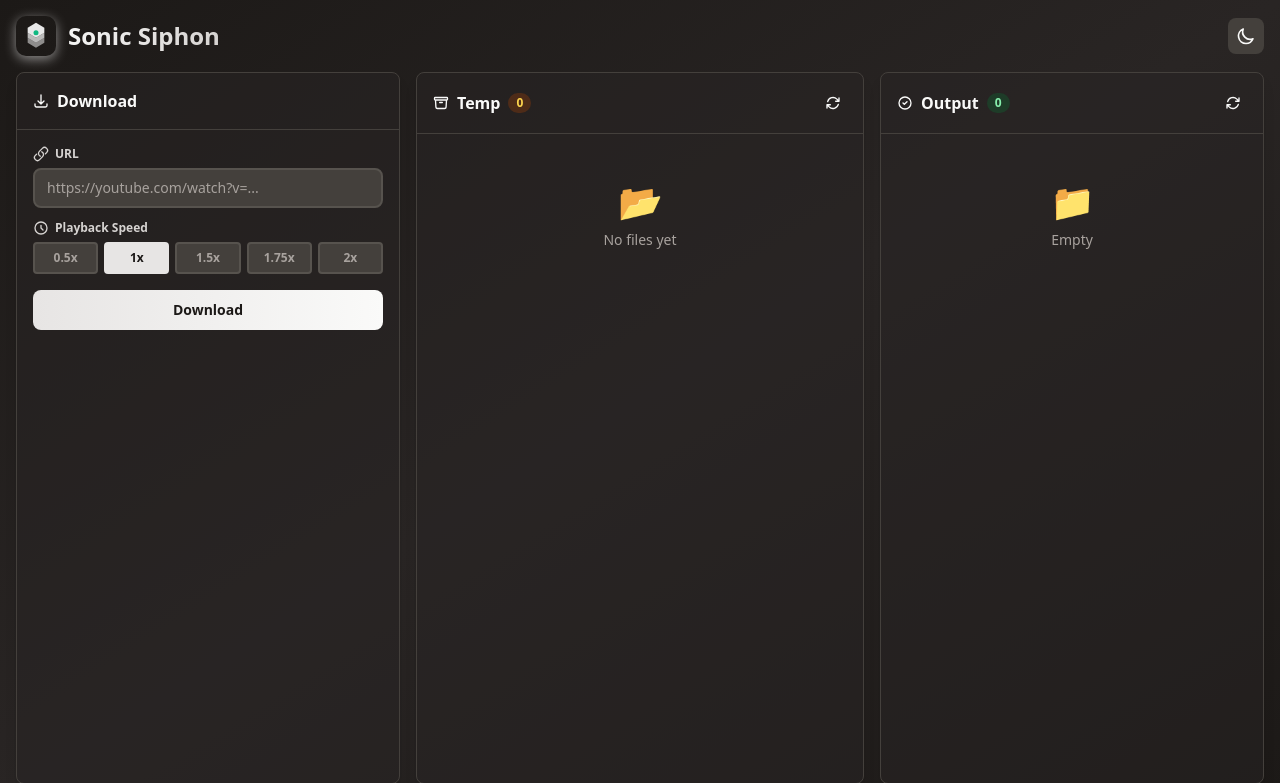
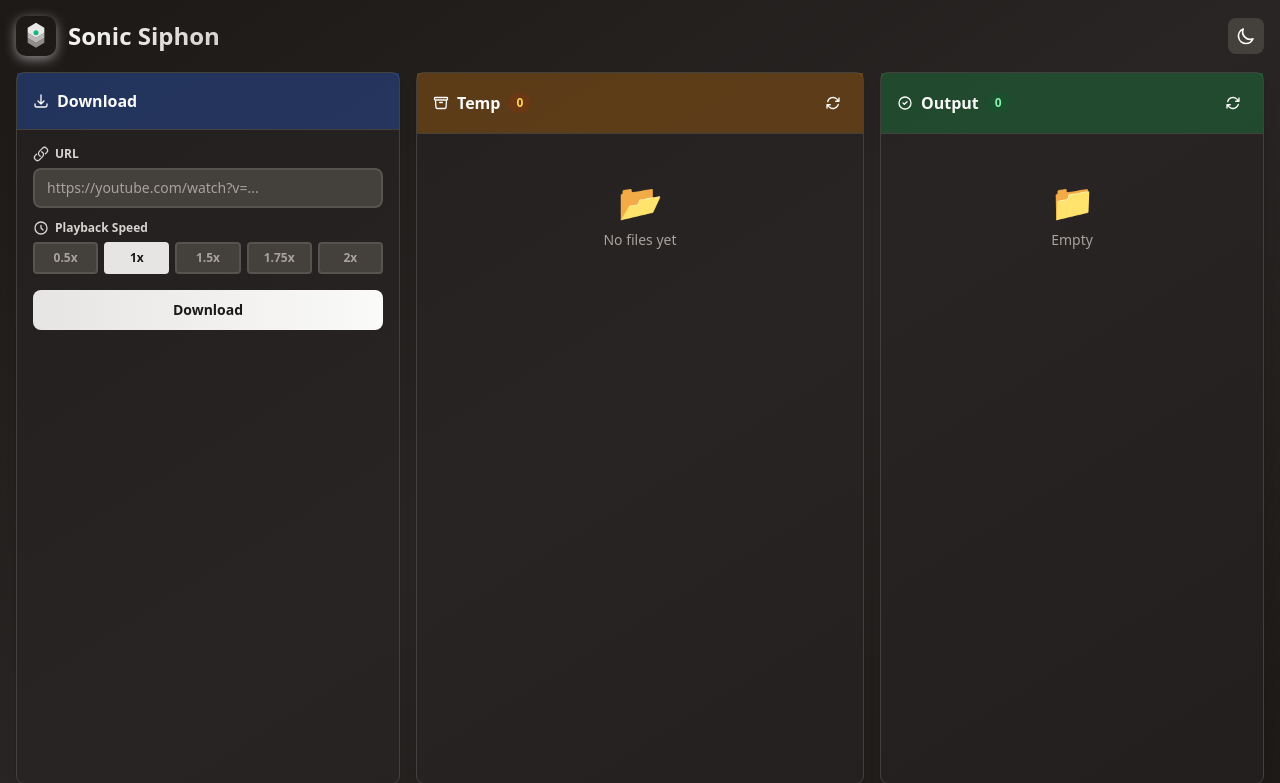
Before and after one commit to Gren-95/sonic-siphon, a Flask app: page / in a window 1280 px wide. Shown: the top 783 px of the page. Run offline with Flask 3, Linux system fonts and the light colour scheme; data that the repository does not hold is empty; style sheets or scripts are compiled from the project's sources; parts of the project's set-up code (start-up, migrations or seed data) failed here and were passed over; some libraries are stand-ins or nearby versions.

Commit message:
Closes #7

```diff
--- a/templates/index.html
+++ b/templates/index.html
@@ -62,7 +62,7 @@
             <!-- 1. Download Form -->
             <div class="flex-shrink-0 lg:w-80 xl:w-96">
                 <div class="bg-white dark:bg-stone-800/50 rounded-lg shadow-lg border border-stone-200 dark:border-stone-700 h-full flex flex-col">
-                    <div class="p-4 border-b border-stone-200 dark:border-stone-700 flex items-center gap-2">
+                    <div class="p-4 border-b border-stone-200 dark:border-stone-700 bg-blue-100 dark:bg-blue-600/30 flex items-center gap-2">
                         <svg class="w-4 h-4" fill="none" stroke="currentColor" viewBox="0 0 24 24" xmlns="http://www.w3.org/2000/svg">
                             <path stroke-linecap="round" stroke-linejoin="round" stroke-width="2" d="M3 16.5v2.25A2.25 2.25 0 005.25 21h13.5A2.25 2.25 0 0021 18.75V16.5M16.5 12L12 16.5m0 0L7.5 12m4.5 4.5V3"></path>
                         </svg>
@@ -126,7 +126,7 @@
             <!-- 2. Temp Files -->
             <div class="flex-1 min-w-0">
                 <div class="bg-white dark:bg-stone-800/50 rounded-lg shadow-lg border border-stone-200 dark:border-stone-700 h-full flex flex-col">
-                    <div class="p-4 border-b border-stone-200 dark:border-stone-700 flex items-center justify-between">
+                    <div class="p-4 border-b border-stone-200 dark:border-stone-700 bg-amber-100 dark:bg-amber-600/30 flex items-center justify-between">
                         <div class="flex items-center gap-2">
                             <svg class="w-4 h-4" fill="none" stroke="currentColor" viewBox="0 0 24 24" xmlns="http://www.w3.org/2000/svg">
                                 <path stroke-linecap="round" stroke-linejoin="round" stroke-width="2" d="M20.25 7.5l-.625 10.632a2.25 2.25 0 01-2.247 2.118H6.622a2.25 2.25 0 01-2.247-2.118L3.75 7.5M10 11.25h4M3.375 7.5h17.25c.621 0 1.125-.504 1.125-1.125v-1.5c0-.621-.504-1.125-1.125-1.125H3.375c-.621 0-1.125.504-1.125 1.125v1.5c0 .621.504 1.125 1.125 1.125z"></path>
@@ -157,7 +157,7 @@
             <!-- 3. Output Files -->
             <div class="flex-shrink-0 lg:w-80 xl:w-96">
                 <div class="bg-white dark:bg-stone-800/50 rounded-lg shadow-lg border border-stone-200 dark:border-stone-700 h-full flex flex-col">
-                    <div class="p-4 border-b border-stone-200 dark:border-stone-700 flex items-center justify-between">
+                    <div class="p-4 border-b border-stone-200 dark:border-stone-700 bg-green-100 dark:bg-green-600/30 flex items-center justify-between">
                         <button id="toggleOutputBtn" class="flex items-center gap-2 flex-1 lg:flex-none lg:cursor-default cursor-pointer hover:opacity-80 lg:hover:opacity-100 transition-opacity" onclick="toggleOutputSection()">
                             <svg class="w-4 h-4 transition-transform lg:hidden" id="outputChevron" fill="none" stroke="currentColor" viewBox="0 0 24 24" xmlns="http://www.w3.org/2000/svg">
                                 <path stroke-linecap="round" stroke-linejoin="round" stroke-width="2" d="M19.5 8.25l-7.5 7.5-7.5-7.5"></path>
```
